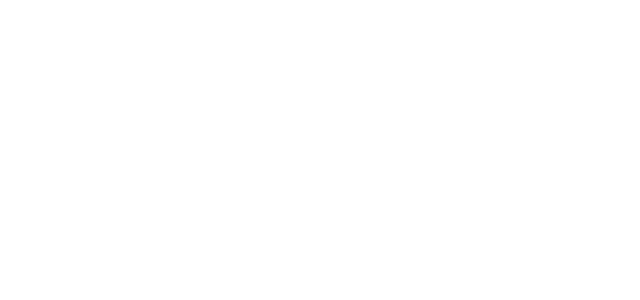
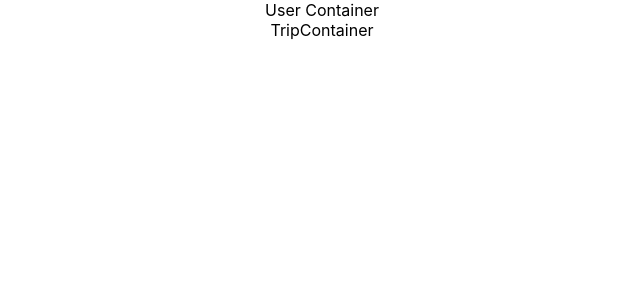
Before and after one commit to bnoxb/travl-trakr-react, a React (Create React App) app: page / in a window 1280 px wide. Shown: the top 300 px of the page, without its empty margins (318-958 px from the left). Built offline with nearby package versions, Linux system fonts and the light colour scheme.

Commit message:
Trip and User containers connected to APP container

```diff
--- a/src/App.js
+++ b/src/App.js
@@ -1,4 +1,6 @@
 import React, { Component } from 'react';
+import UserContainer from './UserContainer';
+import TripContainer from './TripContainer';
 import logo from './logo.svg';
 import './App.css';
 
@@ -6,6 +8,8 @@
 	render() {
 		return (
 			<div className="App">
+				<UserContainer />
+				<TripContainer />
 			</div>
 		);
 	}
--- /dev/null
+++ b/src/TripContainer/index.js
@@ -0,0 +1,25 @@
+import React, { Component } from 'react';
+
+
+class TripContainer extends Component {
+	constructor() {
+		super();
+
+		this.state = {
+
+		}
+	}
+
+	render() {
+		return(
+			<div>
+				TripContainer
+			</div>
+
+		)
+	}
+}
+
+
+
+export default TripContainer;
--- /dev/null
+++ b/src/UserContainer/index.js
@@ -0,0 +1,24 @@
+import React, { Component } from 'react';
+
+
+class UserContainer extends Component {
+	constructor() {
+		super();
+
+		this.state = {
+
+		};
+	}
+
+	render() {
+		return (
+			<div>
+				User Container
+			</div>
+		)
+	}
+
+}
+
+
+export default UserContainer;
```
